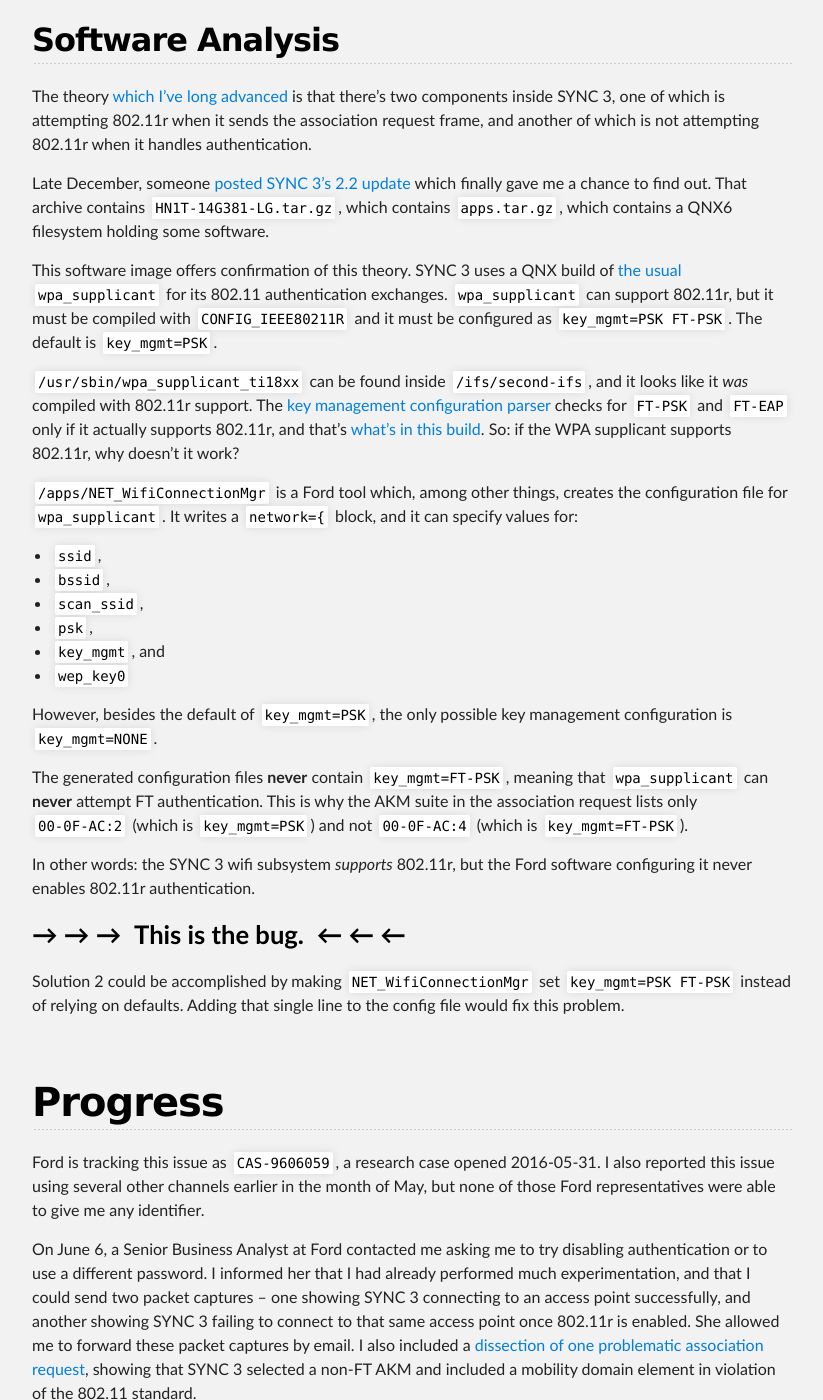
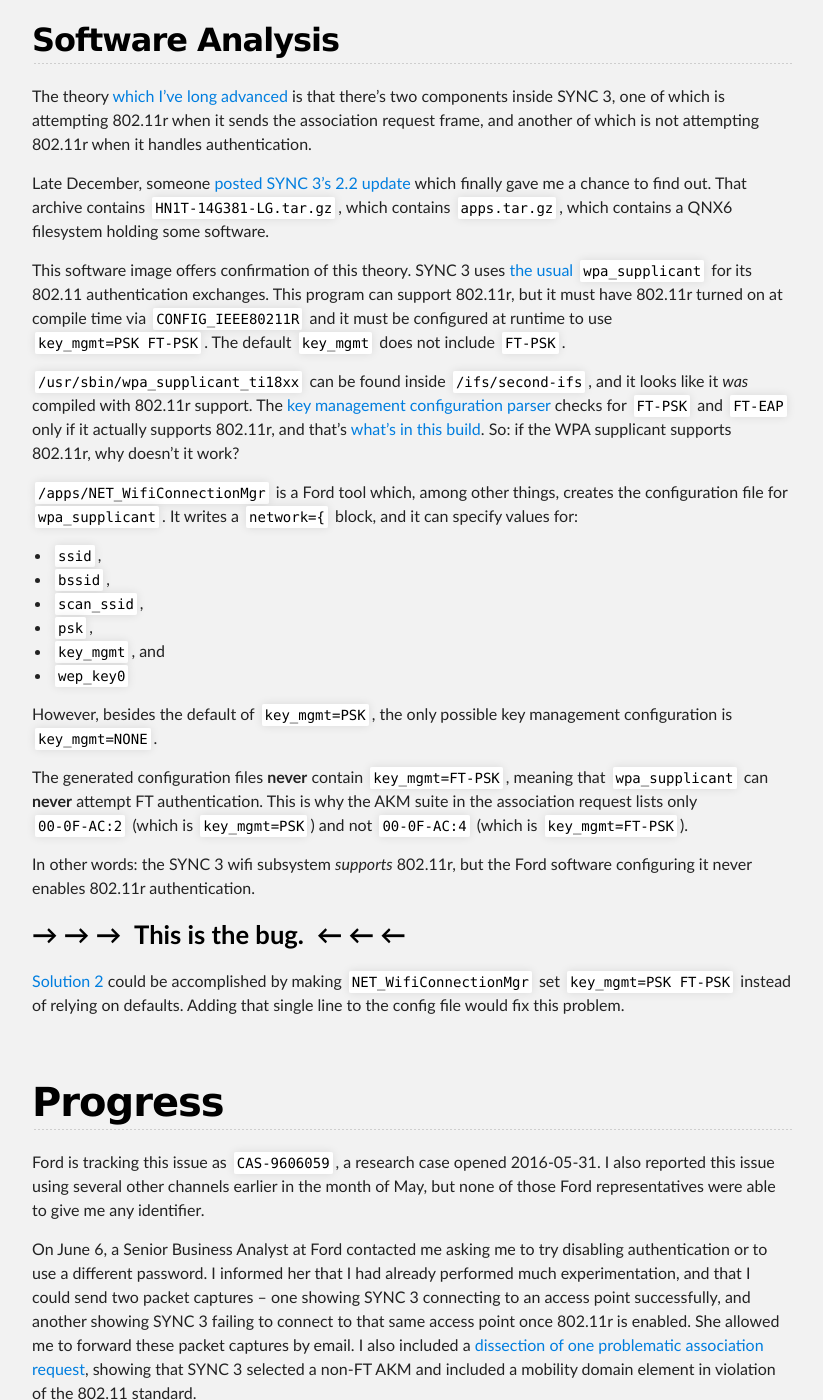
Before and after one commit to willglynn/ford-wifi-is-broken.com, a Jekyll site: the page built from index.md, in a window 1280 px wide and 1400 px high, scrolled down 2444 px. Shown: the whole window, without its empty margins (228-1051 px from the left). Built offline with Jekyll 4.4.1, drawn with Linux system fonts in a browser that asks for light colours; our own code applies the rules of GitHub Pages for plain Markdown files.

Commit message:
Tweak the wording slightly

```diff
--- a/index.md
+++ b/index.md
@@ -66,7 +66,7 @@ The theory [which I've long advanced](/2016/11/17/email-1479396709.html#theory)
 
 Late December, someone [posted SYNC 3's 2.2 update](http://www.2gfusions.net/showthread.php?tid=3881&pid=100870) which finally gave me a chance to find out. That archive contains `HN1T-14G381-LG.tar.gz`, which contains `apps.tar.gz`, which contains a QNX6 filesystem holding some software.
 
-This software image offers confirmation of this theory. SYNC 3 uses a QNX build of [the usual `wpa_supplicant`](https://w1.fi/wpa_supplicant/) for its 802.11 authentication exchanges. `wpa_supplicant` can support 802.11r, but it must be compiled with `CONFIG_IEEE80211R` and it must be configured as `key_mgmt=PSK FT-PSK`. The default is `key_mgmt=PSK`.
+This software image offers confirmation of this theory. SYNC 3 uses [the usual `wpa_supplicant`](https://w1.fi/wpa_supplicant/) for its 802.11 authentication exchanges. This program  can support 802.11r, but it must have 802.11r turned on at compile time via `CONFIG_IEEE80211R` and it must be configured at runtime to use `key_mgmt=PSK FT-PSK`. The default `key_mgmt` does not include `FT-PSK`.
 
 `/usr/sbin/wpa_supplicant_ti18xx` can be found inside `/ifs/second-ifs`, and it looks like it *was* compiled with 802.11r support. The [key management configuration parser](https://w1.fi/cgit/hostap/tree/wpa_supplicant/config.c?h=hostap_2_4#n635) checks for `FT-PSK` and `FT-EAP` only if it actually supports 802.11r, and that's [what's in this build](/assets/images/wpa_supplicant_strings.png). So: if the WPA supplicant supports 802.11r, why doesn't it work?
 
@@ -87,7 +87,7 @@ In other words: the SYNC 3 wifi subsystem *supports* 802.11r, but the Ford softw
 
 <p class="finger-pointing">This is the bug.</p>
 
-Solution 2 could be accomplished by making `NET_WifiConnectionMgr` set `key_mgmt=PSK FT-PSK` instead of relying on defaults. Adding that single line to the config file would fix this problem.
+[Solution 2](#solutions) could be accomplished by making `NET_WifiConnectionMgr` set `key_mgmt=PSK FT-PSK` instead of relying on defaults. Adding that single line to the config file would fix this problem.
 
 Progress
 ===
```
